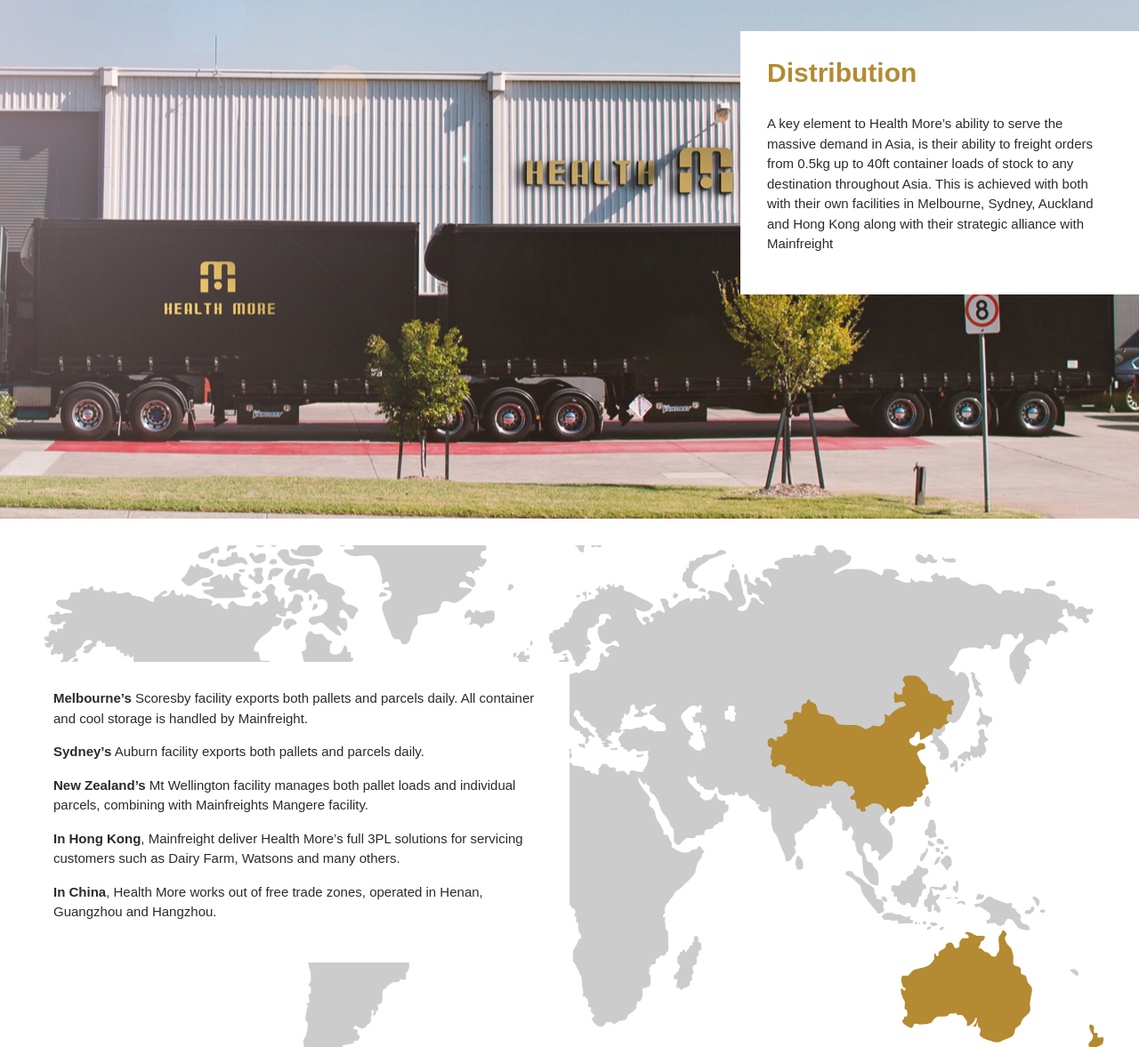
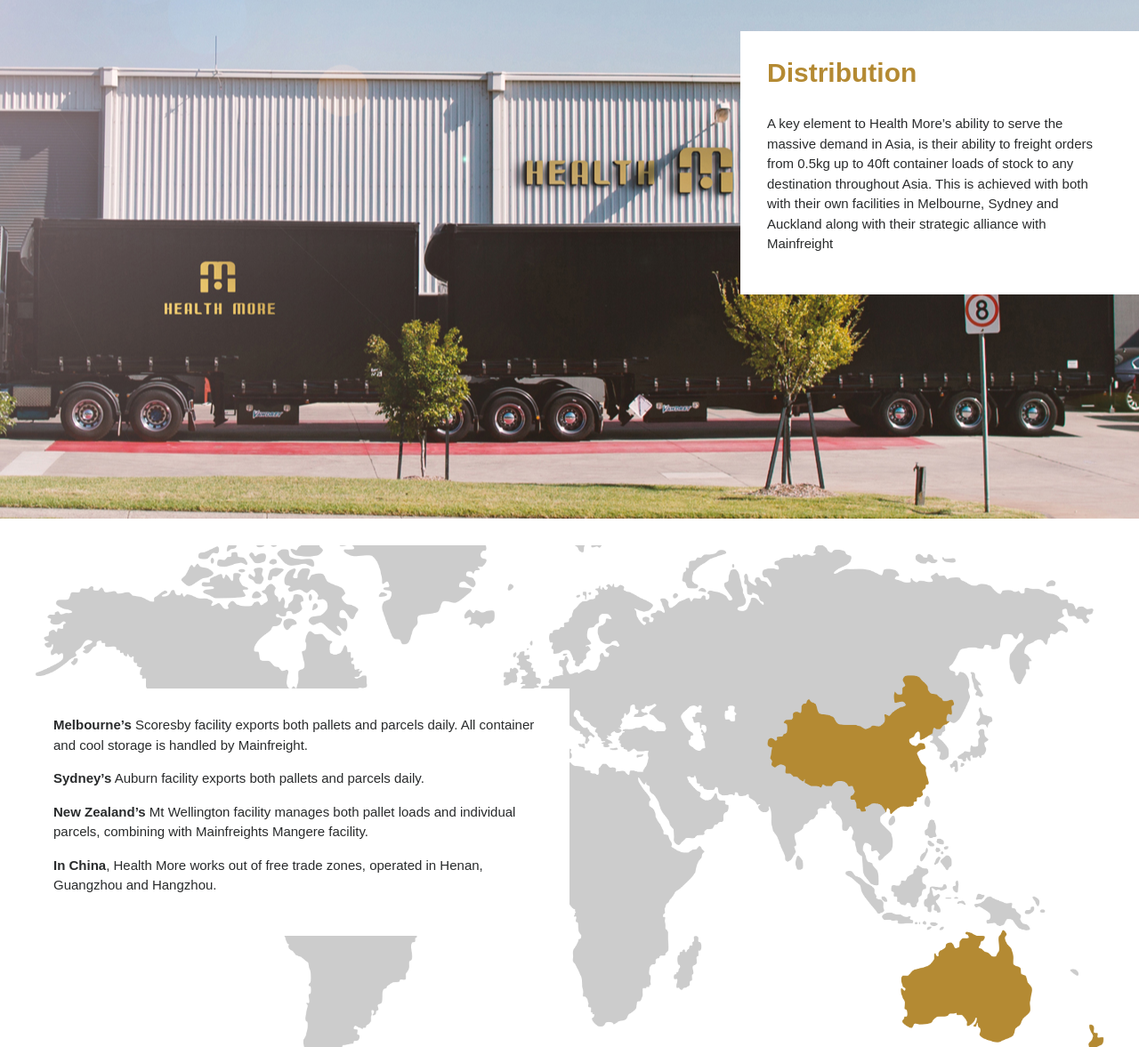
Before and after one commit to georgiebrown/health_more, a plain HTML site: page index.html in a window 1280 px wide. Shown: the part 3300-4477 px from the top of the page at 89% size. Drawn offline with nearby package versions, Linux system fonts and the light colour scheme; some packages are replaced by stand-ins of ours; a script that the page names is missing.

Commit message:
Update index.html

```diff
--- a/index.html
+++ b/index.html
@@ -172,7 +172,7 @@
      <img class='mobile-display' src="images/healthmore-truck.jpg" alt="freight">
       <div class= "freight-text">
         <h1 class='heading'> Distribution</h1>
-        <p>A key element to Health More’s ability to serve the massive demand in Asia, is their ability to freight orders from 0.5kg up to 40ft container loads of stock to any destination throughout Asia. This is achieved with both with their own facilities in Melbourne, Sydney, Auckland and Hong Kong along with their strategic alliance with Mainfreight</p>
+        <p>A key element to Health More’s ability to serve the massive demand in Asia, is their ability to freight orders from 0.5kg up to 40ft container loads of stock to any destination throughout Asia. This is achieved with both with their own facilities in Melbourne, Sydney and Auckland along with their strategic alliance with Mainfreight</p>
       </div>
 
     </section>
@@ -188,7 +188,6 @@
             <p><span class='bold'>Melbourne’s</span> Scoresby facility exports both pallets and parcels daily. All container and cool storage is handled by Mainfreight.</p>
             <p><span class='bold'>Sydney’s</span> Auburn facility exports both pallets and parcels daily.</p>
             <p><span class='bold'>New Zealand’s</span> Mt Wellington facility manages both pallet loads and individual parcels, combining with Mainfreights Mangere facility.</p>
-            <p><span class='bold'>In Hong Kong</span>, Mainfreight deliver Health More’s full 3PL solutions for servicing customers such as Dairy Farm, Watsons and many others.</p>
             <p><span class='bold'>In China</span>, Health More works out of free trade zones, operated in Henan, Guangzhou and Hangzhou.</p>
             </div>
 
```
